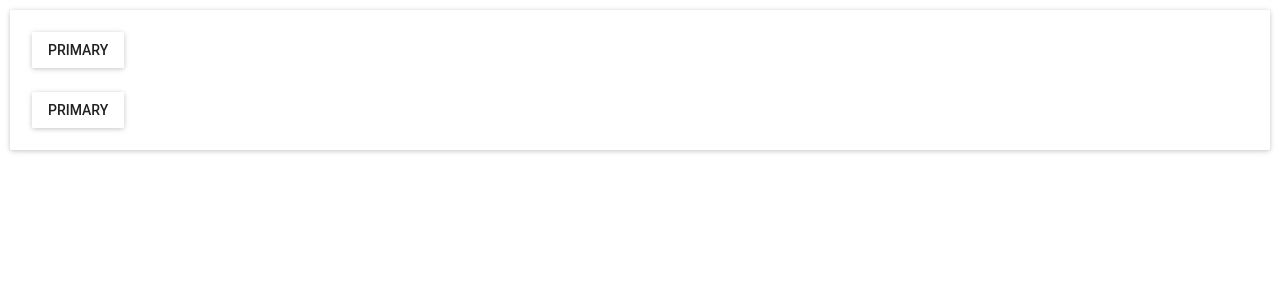
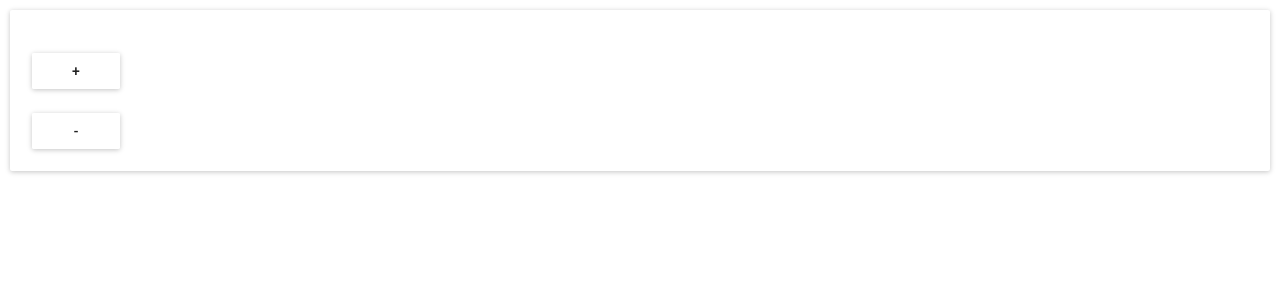
Before and after one commit to Edyta2801/exercises-reat, a React (Create React App) app: page / in a window 1280 px wide. Shown: the top 300 px of the page. Built offline with nearby package versions, Linux system fonts and the light colour scheme.

Commit message:
Counter Class Component

```diff
--- a/src/App.js
+++ b/src/App.js
@@ -1,14 +1,11 @@
 import React from 'react'
-import Button from './Button'
+import Counter from './Counter'
 import Paper from './Paper'
 
 const App = (props) => (
   <Paper>
-    <Button
-    onClick={()=>alert('1')}
-    />
-    <Button
-    onClick={()=>alert('2')}
+    <Counter
+    startNumber={5}
     />
   </Paper>
 );
--- a/src/Button.js
+++ b/src/Button.js
@@ -6,7 +6,7 @@
 const Button = (props) => (
   <div>
     <RaisedButton
-      label="Primary"
+      label={props.label}
       primary={Boolean(Math.round(Math.random()))}
       secondary={Boolean(Math.round(Math.random()))}
       style={style}
--- /dev/null
+++ b/src/Counter.js
@@ -0,0 +1,33 @@
+import React from 'react'
+import Button from './Button'
+
+class Counter extends React.Component {
+    constructor(props) {
+        super()
+
+
+        this.state = {
+            number: props.startNumber
+        }
+
+    }
+    render() {
+        return (
+            <div>
+                <h1>
+                    {this.setState.number}
+                </h1>
+                <Button
+                    onClick={() => alert('Works')}
+                    label={'+'}
+                />
+                <Button
+                    onClick={() => alert('Works')}
+                    label={'-'}
+                />
+            </div>
+        )
+    }
+}
+
+export default Counter
```
